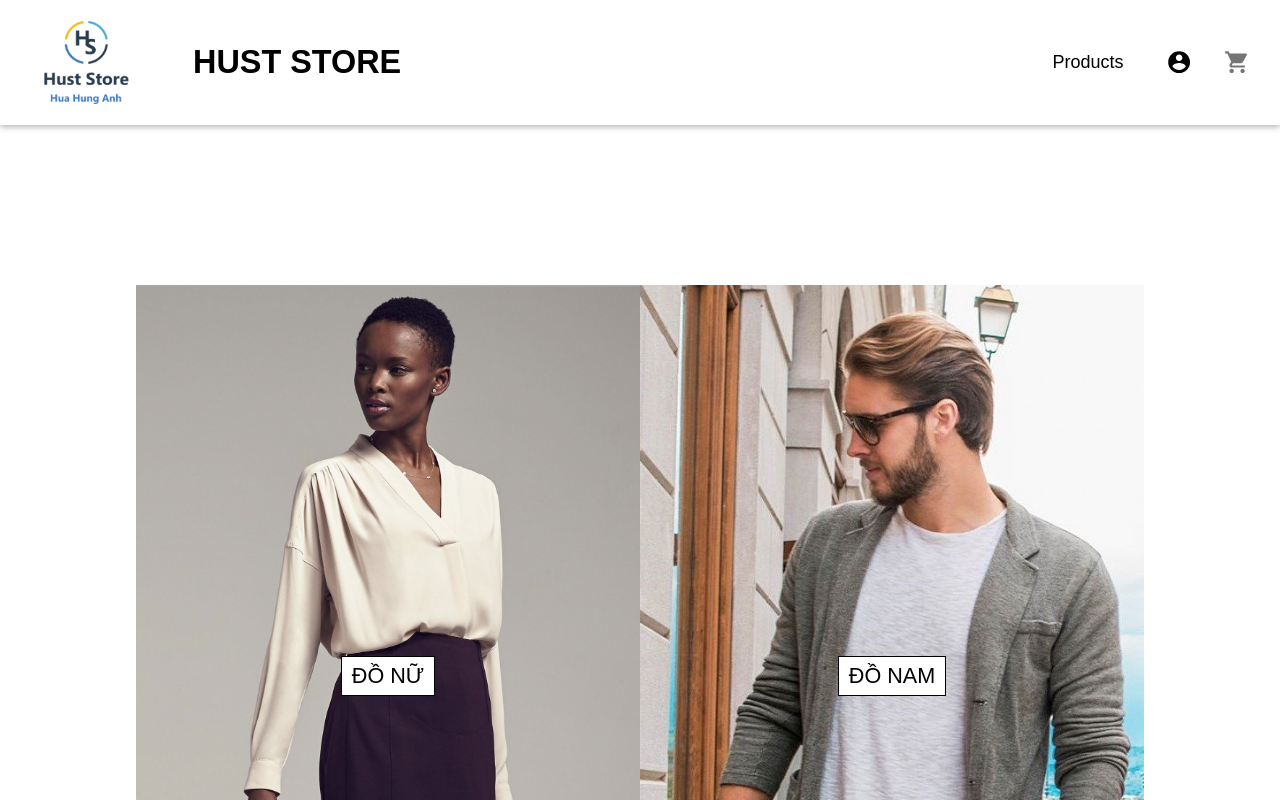
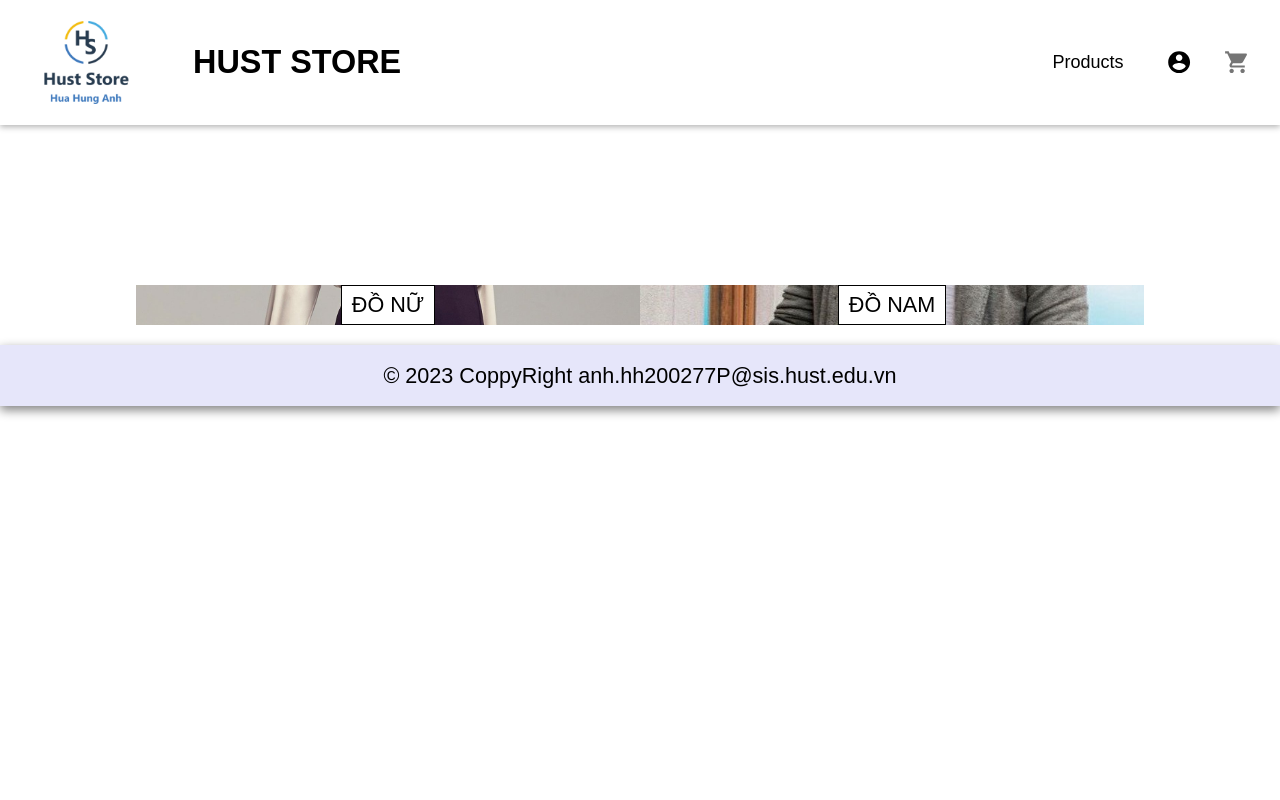
Before and after one commit to huahunganh/hust_store_frontend, a React (Create React App) app: page / in a window 1280 px wide. Shown: the top 800 px of the page. Built offline with nearby package versions, Linux system fonts and the light colour scheme; no server answers.

Commit message:
update final

```diff
--- a/src/default.scss
+++ b/src/default.scss
@@ -45,7 +45,7 @@ a, a:hover {
 
 .main {
   width: 100%;
-  height: calc(100% - 6.5rem);
+  height: auto;
   max-width: 1450px;
   padding: 0 10px;
   margin: 140px auto 0 auto;
```
